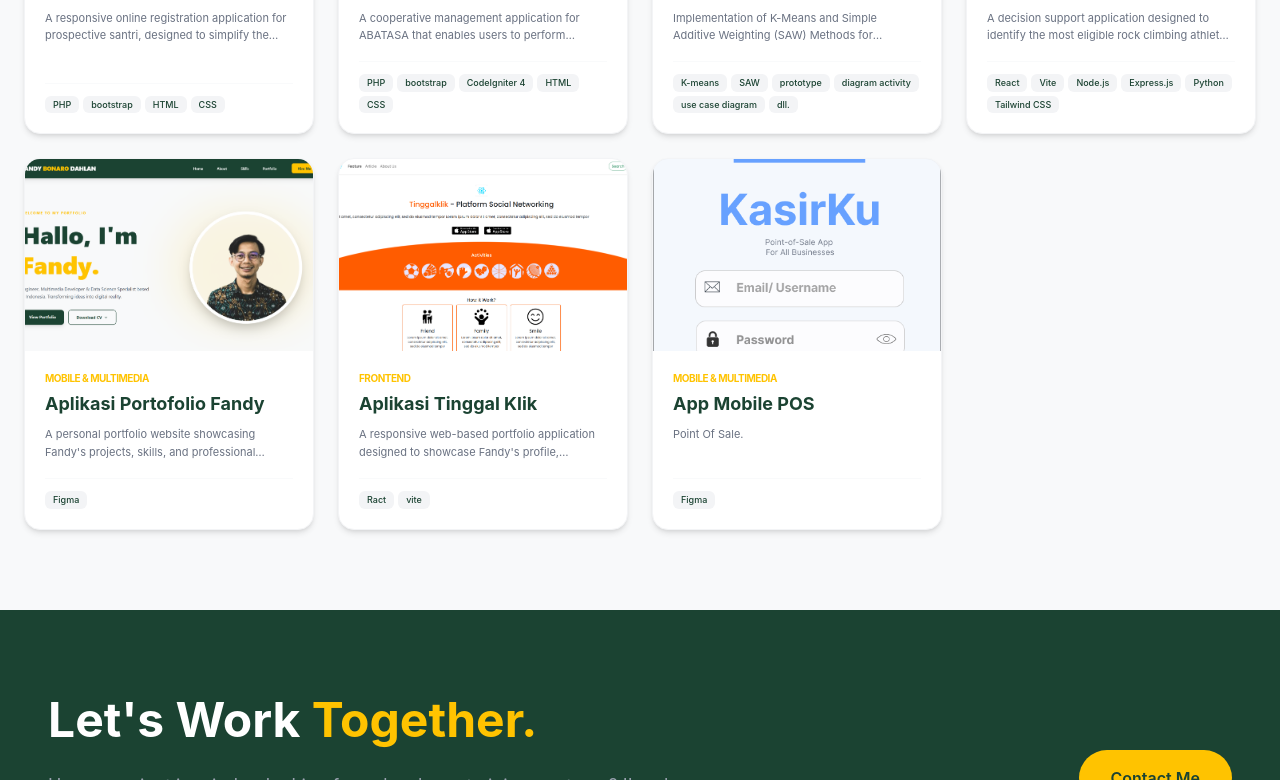
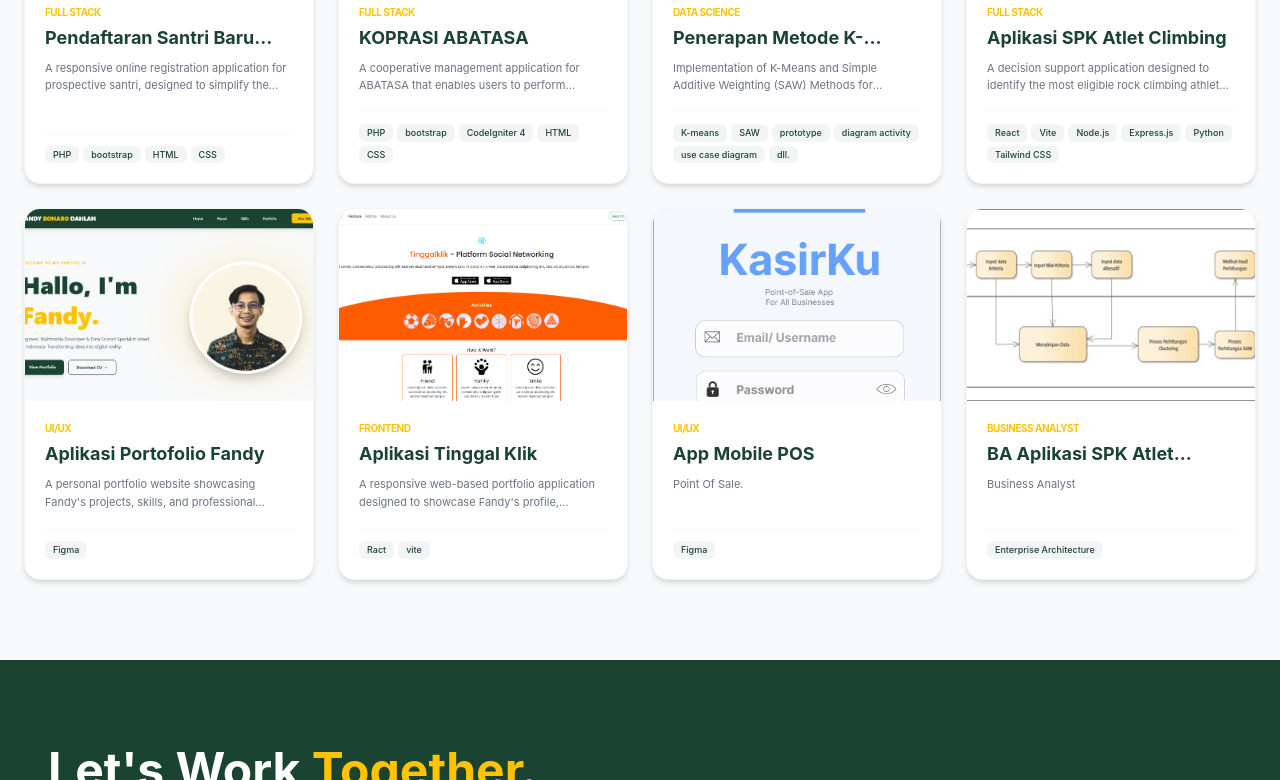
Before and after one commit to fandydahlan3/my-portfolio, a React (Vite) app in the folder fullstack-porto-fandy/porto-fandy-react/: page / in a window 1280 px wide. Shown: the part 2483-3263 px from the top of the page. Built offline with nearby package versions, Linux system fonts and the light colour scheme.

Commit message:
Add Business Analyst portfolio

```diff
--- a/fullstack-porto-fandy/porto-fandy-react/src/sections/Portfolio.jsx
+++ b/fullstack-porto-fandy/porto-fandy-react/src/sections/Portfolio.jsx
@@ -42,7 +42,7 @@ const staticProjects = [
   {
     id: 5,
     title: "Aplikasi Portofolio Fandy",
-    category: "Mobile & Multimedia",
+    category: "UI/UX",
     description: "A personal portfolio website showcasing Fandy's projects, skills, and professional experience.",
     image: "/images/porto_figma.png",
     project_url: "https://www.figma.com/design/cq2ZMChE2nWHM87wXlEshm/PORTO-FANDY?node-id=0-1&t=ZqvxH2BpHPPhzAAJ-1",
@@ -60,11 +60,20 @@ const staticProjects = [
   {
     id: 7,
     title: "App Mobile POS",
-    category: "Mobile & Multimedia",
+    category: "UI/UX",
     description: "Point Of Sale.",
     image: "/images/Login.png",
     project_url: "https://www.figma.com/design/oxsZahfyPclkISy8ZFvzfs/kasir-mobile?node-id=0-1&t=h9kMfr5pFX9CqMXR-1",
     tech_stack: "Figma"
+  },
+  {
+    id: 8,
+    title: "BA Aplikasi SPK Atlet Climbing",
+    category: "Business Analyst",
+    description: "Business Analyst",
+    image: "/images/Proses Bisnis Baru.jpg",
+    project_url: "https://github.com/fandydahlan3/my-portfolio/tree/main/spk-k-means-saw",
+    tech_stack: "Enterprise Architecture"
   },
   // Anda bisa menambah baris data proyek baru di sini sesuka hati...
 ];
@@ -82,7 +91,7 @@ const Portfolio = () => {
   });
 
   const displayedProjects = filteredProjects.slice(0, visibleCount);
-  const categories = ["All", "Full Stack","Backend", "Frontend", "Data Science", "Mobile & Multimedia"];
+  const categories = ["All","Business Analyst","Full Stack","Backend","Frontend","UI/UX","Data Science","Mobile","Multimedia"];
 
   return (
     <section id="portfolio" className="py-20 bg-[#F8F9FA]">
--- a/fullstack-porto-fandy/porto-fandy-react/src/sections/Skills.jsx
+++ b/fullstack-porto-fandy/porto-fandy-react/src/sections/Skills.jsx
@@ -19,12 +19,13 @@ const staticSkills = [
   { id: 9, name: "Github", image_url: "/logo/github-logo.png" },
   { id: 10, name: "Canva", image_url: "/logo/canva.png" },
   { id: 10, name: "Photoshop", image_url: "/logo/ps.png" },
-  { id: 11, name: "Premiere Pro", image_url: "/logo/pr.png" },
-  { id: 11, name: "After Affects", image_url: "/logo/adobe-after-effects-icon.png" },
-  { id: 11, name: "Power BI", image_url: "/logo/power-bi-icon.png" },
-  { id: 11, name: "Microsoft Word", image_url: "/logo/word.png" },
-  { id: 11, name: "Microsoft Excel", image_url: "/logo/Excel.png" },
-  { id: 11, name: "Microsoft Projek", image_url: "/logo/Projek.png" },
+  { id: 12, name: "Premiere Pro", image_url: "/logo/pr.png" },
+  { id: 13, name: "After Affects", image_url: "/logo/adobe-after-effects-icon.png" },
+  { id: 14, name: "Power BI", image_url: "/logo/power-bi-icon.png" },
+  { id: 15, name: "Microsoft Word", image_url: "/logo/word.png" },
+  { id: 16, name: "Microsoft Excel", image_url: "/logo/Excel.png" },
+  { id: 17, name: "Microsoft Projek", image_url: "/logo/Projek.png" },
+  { id: 18, name: "Enterprise Architecture", image_url: "/logo/EA.png" },
 ];
 
 const Skills = () => {
```
Also changed, not shown: fullstack-porto-fandy/porto-fandy-react/public/images/Proses Bisnis Baru.jpg (added), fullstack-porto-fandy/porto-fandy-react/public/logo/EA.png (added).
